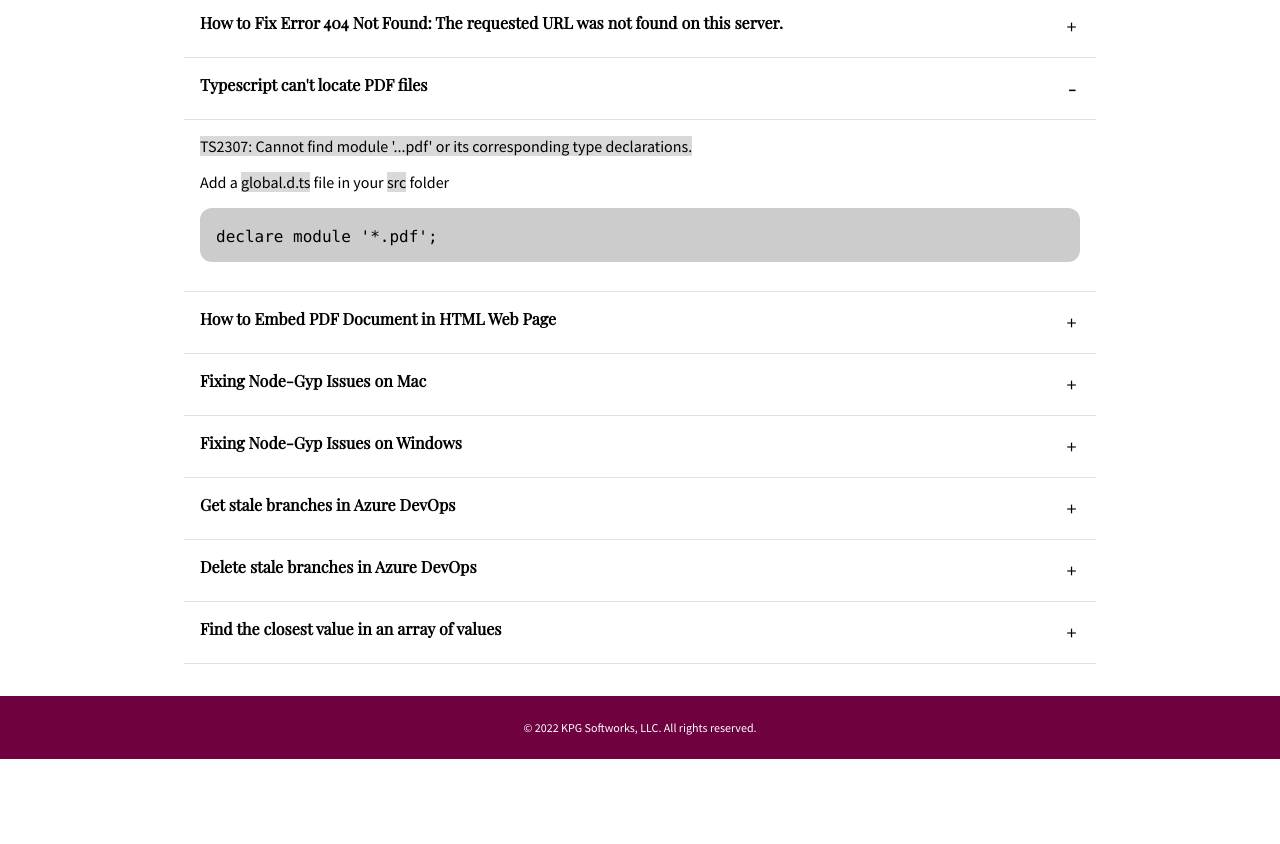
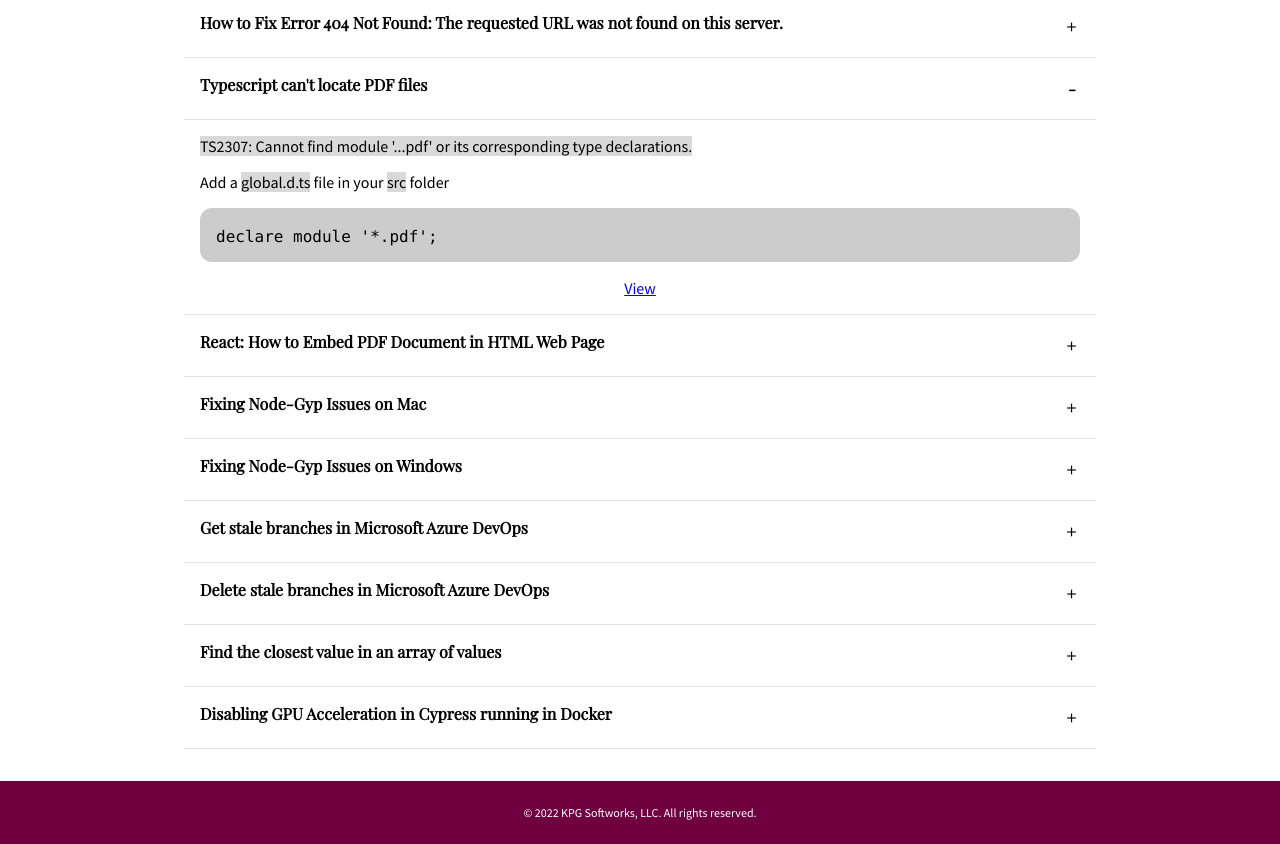
Before and after one commit to IT521/kpg-softworks, a React (Create React App) app: page /blog in a window 1280 px wide. Shown: the part 440-1284 px from the top of the page. Before the commit the page ends 1199 px from the top, so only its background shows below. Built offline with nearby package versions, Linux system fonts and the light colour scheme.

Commit message:
feat: add blog post

```diff
--- a/public/index.html
+++ b/public/index.html
@@ -13,7 +13,7 @@
         />
         <meta
             name="keywords"
-            content="angular, react, front end, full stack, javascript, software, software developer, software development, software engineer, software engineering, typescript, UI, UX, web developer, TechMavin"
+            content="AI,Angular,Bootstrap,Code Game,Cypress,CSS,SCSS,Demos,Docker,Examples,front end,full stack,Git,How to,JavaScript,Learn to code,Learning,Lessons,NodeJS,Programming,React,software,software developer,software development,software engineer,software engineering,Source code,SASS,TechMavin,Tips,TypeScript,UI,UX,web developer,Web Development,Website,HTML"
         />
         <link rel="manifest" href="%PUBLIC_URL%/manifest.json" />
         <title>
--- a/src/components/blog/Accordion.tsx
+++ b/src/components/blog/Accordion.tsx
@@ -1,4 +1,5 @@
 import { useState } from 'react';
+import { Link } from 'react-router-dom';
 
 export const Accordion = ({
     id,
@@ -27,10 +28,12 @@ export const Accordion = ({
                 <div className="accordion-button">{isActive ? '-' : '+'}</div>
             </div>
             {isActive && (
-                <div
-                    className="accordion-content"
-                    dangerouslySetInnerHTML={createMarkup(content)}
-                ></div>
+                <div className="accordion-content">
+                    <div dangerouslySetInnerHTML={createMarkup(content)}></div>
+                    <div className="accordion-link">
+                        <Link to={`/blog/${id}`}>View</Link>
+                    </div>
+                </div>
             )}
         </div>
     );
--- a/src/components/blog/blog.scss
+++ b/src/components/blog/blog.scss
@@ -51,6 +51,11 @@
         & .accordion-button {
             padding: 0.25rem;
         }
+
+        & .accordion-link {
+            text-align: center;
+            margin-top: pixel-to-rem(16px);
+        }
     }
 }
 
--- a/src/components/blog/data/blogPosts.ts
+++ b/src/components/blog/data/blogPosts.ts
@@ -7,6 +7,7 @@ import { post1005 } from './post1005';
 import { post1006 } from './post1006';
 import { post1007 } from './post1007';
 import { post1008 } from './post1008';
+import { post1009 } from './post1009';
 
 export const blogPosts: Array<PostInterface> = [
     {
@@ -23,7 +24,7 @@ export const blogPosts: Array<PostInterface> = [
     },
     {
         id: 1003,
-        title: 'How to Embed PDF Document in HTML Web Page',
+        title: 'React: How to Embed PDF Document in HTML Web Page',
         content: post1003,
         date: '11/27/2022',
     },
@@ -41,13 +42,13 @@ export const blogPosts: Array<PostInterface> = [
     },
     {
         id: 1006,
-        title: 'Get stale branches in Azure DevOps',
+        title: 'Get stale branches in Microsoft Azure DevOps',
         content: post1006,
         date: '11/28/2022',
     },
     {
         id: 1007,
-        title: 'Delete stale branches in Azure DevOps',
+        title: 'Delete stale branches in Microsoft Azure DevOps',
         content: post1007,
         date: '11/28/2022',
     },
@@ -57,4 +58,10 @@ export const blogPosts: Array<PostInterface> = [
         content: post1008,
         date: '12/10/2022',
     },
+    {
+        id: 1009,
+        title: 'Disabling GPU Acceleration in Cypress running in Docker',
+        content: post1009,
+        date: '12/10/2022',
+    },
 ];
--- a/src/components/blog/data/post1004.ts
+++ b/src/components/blog/data/post1004.ts
@@ -5,12 +5,12 @@ export const post1004 = `
 <ol>
 <li>Download headers tar file to match your node version</li>
 <li>Run the following command:</li>
-<pre><code>
+<pre><code data-language-bash>
 npx node-gyp install --tarball=/Users/{username}/Downloads/node-v16.17.1-headers.tar.gz
 npx node-gyp list
 </code></pre>
 <li>If #2 fails, run the following commands (note: replace {username} with your username):
-<pre><code>
+<pre><code data-language-bash>
 cd /Users/{username}/Downloads
 mkdir -p /Users/{username}/.node-gyp # Optional, if .node-gyp folder does not exist
 cp node-v16.17.1-headers.tar.gz /Users/{username}/.node-gyp
--- a/src/components/blog/data/post1005.ts
+++ b/src/components/blog/data/post1005.ts
@@ -5,7 +5,7 @@ export const post1005 = `
 <ol>
 <li>Download headers tar file to match your node version</li>
 <li>Run the following commands (note: replace {username} with your username):
-<pre><code>
+<pre><code data-language-bash>
 cd /c/Users/{username}/Downloads
 mkdir -p /c/Users/{username}/.node-gyp # Optional, if .node-gyp folder does not exist
 cp node-v16.17.1-headers.tar.gz /c/Users/{username}/.node-gyp
@@ -22,7 +22,7 @@ echo 9 >installVersion
 <ol>
 <li>Download Win x64 Node Library tar file to match your node version</li>
 <li>Run the following commands (note: replace {username} with your username):
-<pre><code>
+<pre><code data-language-bash>
 mkdir /c/Users/{username}/.node-gyp/16.17.1/x64
 cp /c/Users/{username}/Downloads/node.lib /c/Users/{username}/.node-gyp/16.17.1/x64
 </code></pre>
--- a/src/components/blog/data/post1006.ts
+++ b/src/components/blog/data/post1006.ts
@@ -2,27 +2,27 @@ export const post1006 = `
 <h4>Prerequisites</h4>
 <ol>
 <li>Install the Azure CLI
-<pre><code>
+<pre><code data-language-bash>
 brew update && brew install azure-cli
 </code></pre>
 </li>
 <li>Install the Azure CLI DevOps extension
-<pre><code>
+<pre><code data-language-bash>
 az extension add --name azure-devops
 </code></pre>
 </li>
 <li>Login to Azure
-<pre><code>
+<pre><code data-language-bash>
 az login
 </code></pre>
 </li>
 <li>Configure Azure CLI
-<pre><code>
+<pre><code data-language-bash>
 az init
 </code></pre>
 </li>
 <li>Setup working directories
-<pre><code>
+<pre><code data-language-bash>
 export DEVELOPER_HOME="CHANGE_ME"; # set path to local working directory
 export AZ_PROJECT_ID="CHANGE_ME"; # set Azure Project ID
 export AZ_REPO_ID="CHANGE_ME"; # set Azure Repository ID
@@ -35,7 +35,7 @@ touch \${DEVELOPER_HOME}/azCLI/scripts/get_stale_branches.sh
 </code></pre>
 </li>
 <li>Edit file: <span class="inline-code">\${DEVELOPER_HOME}/azCLI/scripts/get_stale_branches.sh</span>:
-<pre><code>
+<pre><code data-language-bash>
 #!/bin/bash
 
 STALE_PERIOD=90
@@ -100,7 +100,7 @@ done
 </code></pre>
 </li>
 <li>Run script
-<pre><code>
+<pre><code data-language-bash>
 cd \${DEVELOPER_HOME}/azCLI
 sh ./scripts/get_stale_branches.sh
 </code></pre>
--- a/src/components/blog/data/post1007.ts
+++ b/src/components/blog/data/post1007.ts
@@ -3,7 +3,7 @@ export const post1007 = `
 <ol>
 <li>See <a href="/blog/1006" target="_blank">Get stale branches in Azure DevOps</a></li>
 <li>Setup working directories
-<pre><code>
+<pre><code data-language-bash>
 export DEVELOPER_HOME="CHANGE_ME"; # set path to local working directory
 export AZ_REPO="CHANGE_ME"; # set Azure Repository Name
 
@@ -15,7 +15,7 @@ touch \${DEVELOPER_HOME}/azCLI/scripts/delete_stale_branches.sh
 </code></pre>
 </li>
 <li>Edit file: <span class="inline-code">\${DEVELOPER_HOME}/azCLI/scripts/delete_stale_branches.sh</span>:
-<pre><code>
+<pre><code data-language-bash>
 #!/bin/bash
 
 STALE_BRANCHES_FILE="\${DEVELOPER_HOME}/azCLI/data/staleBranches.csv"
@@ -49,13 +49,13 @@ done
 </code></pre>
 </li>
 <li>Run delete script
-<pre><code>
+<pre><code data-language-bash>
 cd \${DEVELOPER_HOME}/azCLI
 sh ./scripts/delete_stale_branches.sh
 </code></pre>
 </li>
 <li>If needed, run force delete script
-<pre><code>
+<pre><code data-language-bash>
 cd # to your local repo folder
 sh \${DEVELOPER_HOME}/git-delete-stale-branches.sh
 </code></pre>
--- a/src/components/blog/data/post1008.ts
+++ b/src/components/blog/data/post1008.ts
@@ -1,5 +1,5 @@
 export const post1008 = `
-<pre><code>
+<pre><code data-language-javascript>
 function findClosestValue(arr, target) {
   // Sort the array in ascending order
   arr.sort((a, b) => a - b);
--- /dev/null
+++ b/src/components/blog/data/post1009.ts
@@ -0,0 +1,63 @@
+export const post1009 = `
+<p>This error message...<br /><br /><span class="inline-code">[ERROR:sandbox_linux.cc(374)] InitializeSandbox() called with multiple threads in process gpu-process</span><br /><br />...is a common Google Chrome error when trying to run it in Docker due to Chrome's GPU usage. The solution is to disable GPU and sandboxing.</p>
+<h3>Cypress Legacy (versions < 10.0.0)</h3>
+<pre><code>
+// cypress/plugins/index.js
+
+module.exports = (on, config) => {
+    on('before:browser:launch', (browser = {}, launchOptions) => {
+        // launchOptions is an array of all the arguments that will
+        // be passed to browsers when it launches
+        console.log(launchOptions);
+
+        if (browser.family === 'chromium' && browser.name !== 'electron') {
+            // disable gpu and sandbox
+            launchOptions.push('--disable-gpu');
+            launchOptions.push('--no-sandbox');
+        }
+
+        // whatever you return here becomes the launchOptions
+        return launchOptions
+    })
+}
+</code></pre>
+<h3>Cypress (versions >= 10.0.0)</h3>
+<pre><code>
+// cypress.config.js or cypress.config.ts
+
+import { defineConfig } from 'cypress';
+
+export default defineConfig({
+  e2e: {
+    setupNodeEvents(on, config) {
+        console.log(config);
+
+        // modify config values
+        config.defaultCommandTimeout = 10000;
+        config.baseUrl = 'https://staging.acme.com';
+
+        // modify env var value
+        config.env.ENVIRONMENT = 'staging';
+
+        on('before:browser:launch', (browser = {}, launchOptions) => {
+            // args is an array of all the arguments that will
+            // be passed to browsers when it launches
+            console.log(launchOptions.args);
+
+            if (browser.family === 'chromium' && browser.name !== 'electron') {
+                // disable gpu and sandbox
+                launchOptions.args.push('--disable-gpu');
+                launchOptions.args.push('--no-sandbox');
+            }
+
+            // whatever you return here becomes the launchOptions
+            return launchOptions
+        })
+
+        // IMPORTANT return the updated config object
+        return config
+    }
+  }
+})
+</code></pre>
+`;
```
Also changed, not shown: public/sitemap.txt.
